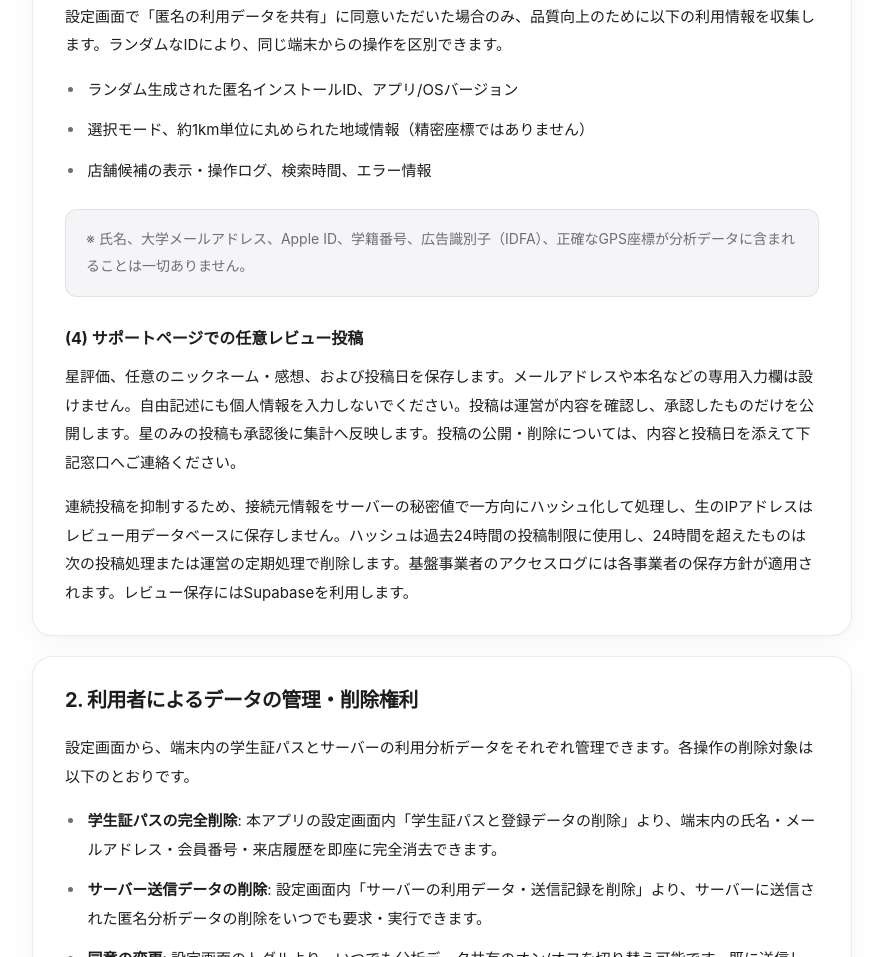
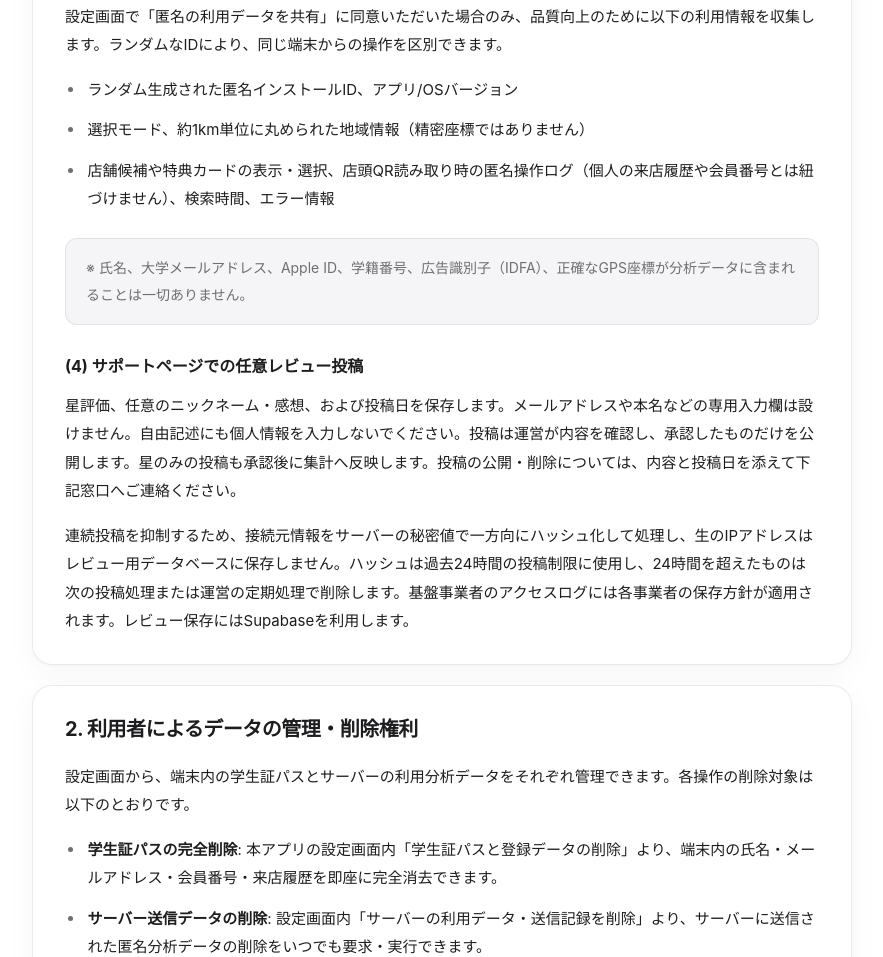
Before and after one commit to rjttri/rjttri.github.io, a plain HTML site: page StudentFood/privacy.html in a window 1280 px wide. Shown: the part 1276-2233 px from the top of the page, without its empty margins (198-1081 px from the left). Drawn offline with Linux system fonts and the light colour scheme.

Commit message:
Clarify anonymous SFpass offer and QR interaction analytics

```diff
--- a/StudentFood/privacy.html
+++ b/StudentFood/privacy.html
@@ -163,7 +163,7 @@ strong { font-weight: 650; }
     <ul>
       <li>ランダム生成された匿名インストールID、アプリ/OSバージョン</li>
       <li>選択モード、約1km単位に丸められた地域情報（精密座標ではありません）</li>
-      <li>店舗候補の表示・操作ログ、検索時間、エラー情報</li>
+      <li>店舗候補や特典カードの表示・選択、店頭QR読み取り時の匿名操作ログ（個人の来店履歴や会員番号とは紐づけません）、検索時間、エラー情報</li>
     </ul>
     <div class="highlight-box">
       ※ 氏名、大学メールアドレス、Apple ID、学籍番号、広告識別子（IDFA）、正確なGPS座標が分析データに含まれることは一切ありません。
```
